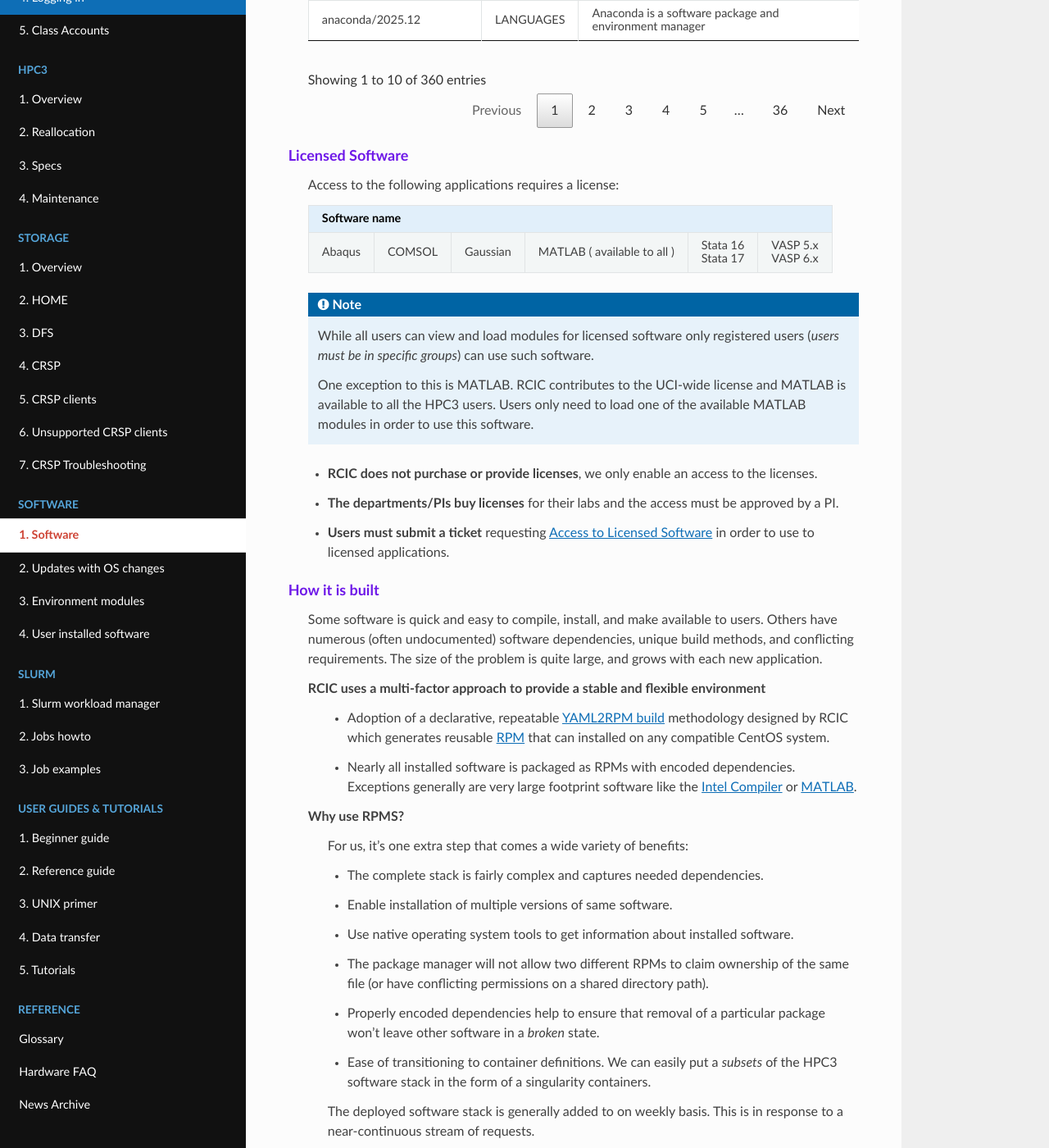
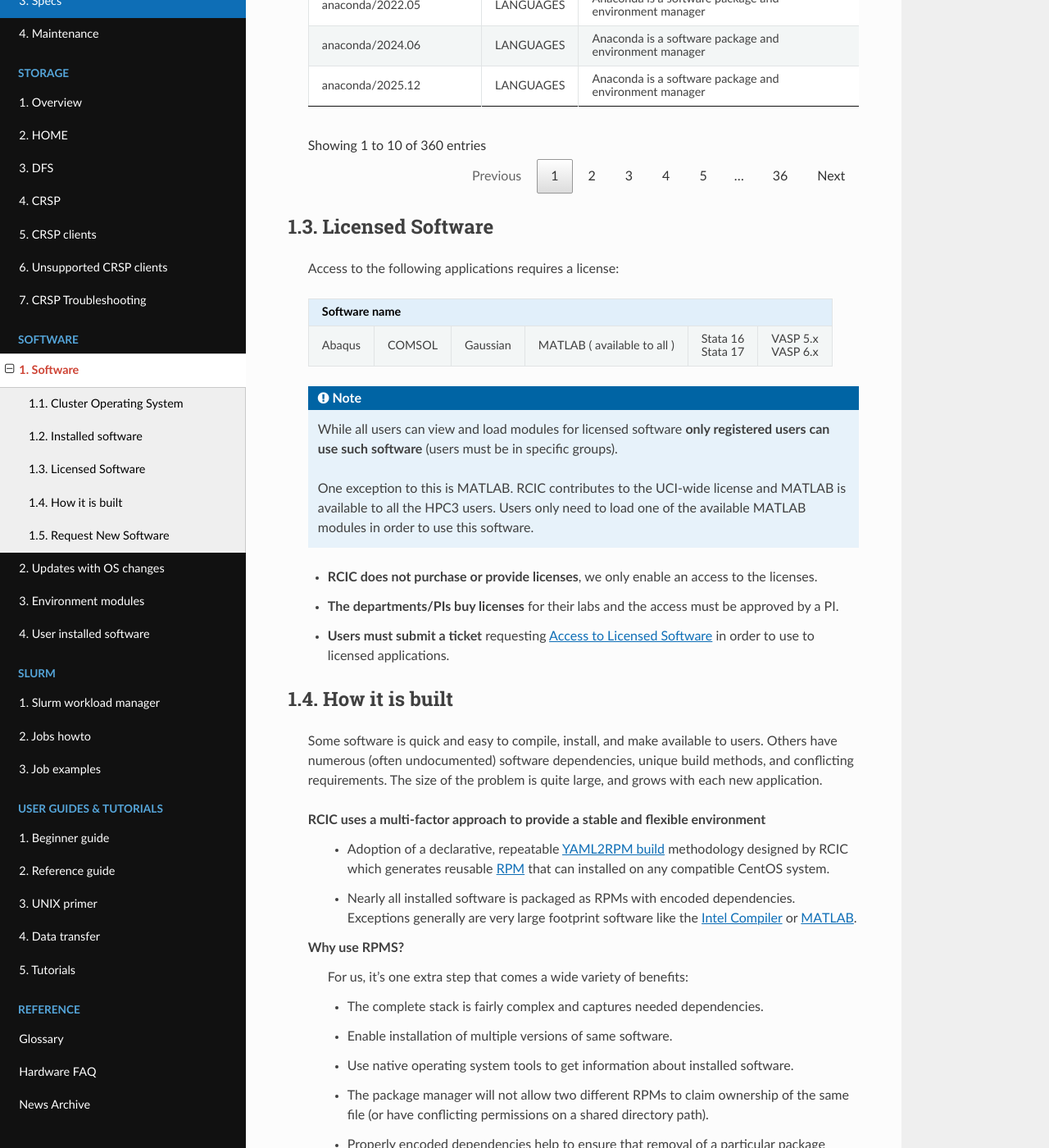
Before and after one commit to RCIC-UCI-Public/website-rcic, a Sphinx documentation site: the page built from docs/source/software/software.rst, in a window 1280 px wide and 1400 px high, scrolled down 1579 px. Shown: the whole window at 82% size. Built offline with Sphinx 7.4.7 and the Read the Docs theme 3.1.0, drawn with Linux system fonts in a browser that asks for light colours.

```diff
--- a/docs/source/software/software.rst
+++ b/docs/source/software/software.rst
@@ -15,7 +15,9 @@ literally hundreds of domain-specific, community-supported, applications maintai
 
 .. _cluster os:
 
-:section:`Cluster Operating System`
+Cluster Operating System
+------------------------
+
   .. important:: | |hpc3-OS|
                  | |hpc3-sw|
 
@@ -25,7 +27,9 @@ literally hundreds of domain-specific, community-supported, applications maintai
 
 .. _installed software:
 
-:section:`Installed software`
+Installed software
+------------------
+
   Most software is accessed only after loading the appropriate software modules.
   Cluster users simply need to know or discover the
   already available application environment module and load
@@ -55,8 +59,11 @@ literally hundreds of domain-specific, community-supported, applications maintai
 	in the description as they disrupt csv table lineup
 
 .. _licensed software:
+.. _vasp licensed:
 
-:section:`Licensed Software`
+Licensed Software
+-----------------
+
   Access to the following applications requires a license:
 
   .. table::
@@ -70,8 +77,8 @@ literally hundreds of domain-specific, community-supported, applications maintai
      |        |        |          | to all )   | Stata 17 | VASP 6.x |
      +--------+--------+----------+------------+----------+----------+
 
-  .. note:: While all users can view and load modules for licensed software only registered users
-            (*users must be in specific groups*) can use such software.
+  .. note:: While all users can view and load modules for licensed software **only registered users
+            can use such software** (users must be in specific groups).
 
             One exception to this is MATLAB.
             RCIC contributes to the UCI-wide license and
@@ -85,7 +92,9 @@ literally hundreds of domain-specific, community-supported, applications maintai
 
 .. _how is built:
 
-:section:`How it is built`
+How it is built
+---------------
+
   Some software is quick and easy to compile, install, and make available to users. Others
   have numerous (often undocumented) software dependencies, unique build methods, and conflicting
   requirements. The size of the problem is quite large, and grows with each new application.
@@ -116,7 +125,9 @@ literally hundreds of domain-specific, community-supported, applications maintai
 
 .. _request new software:
 
-:section:`Request New Software`
+Request New Software
+--------------------
+
   Please see :ref:`user installed` :underline:`before` requesting new software install.
 
   You may :ref:`submit a request for new software <software install tickets>`  to be added to HPC3,
```
